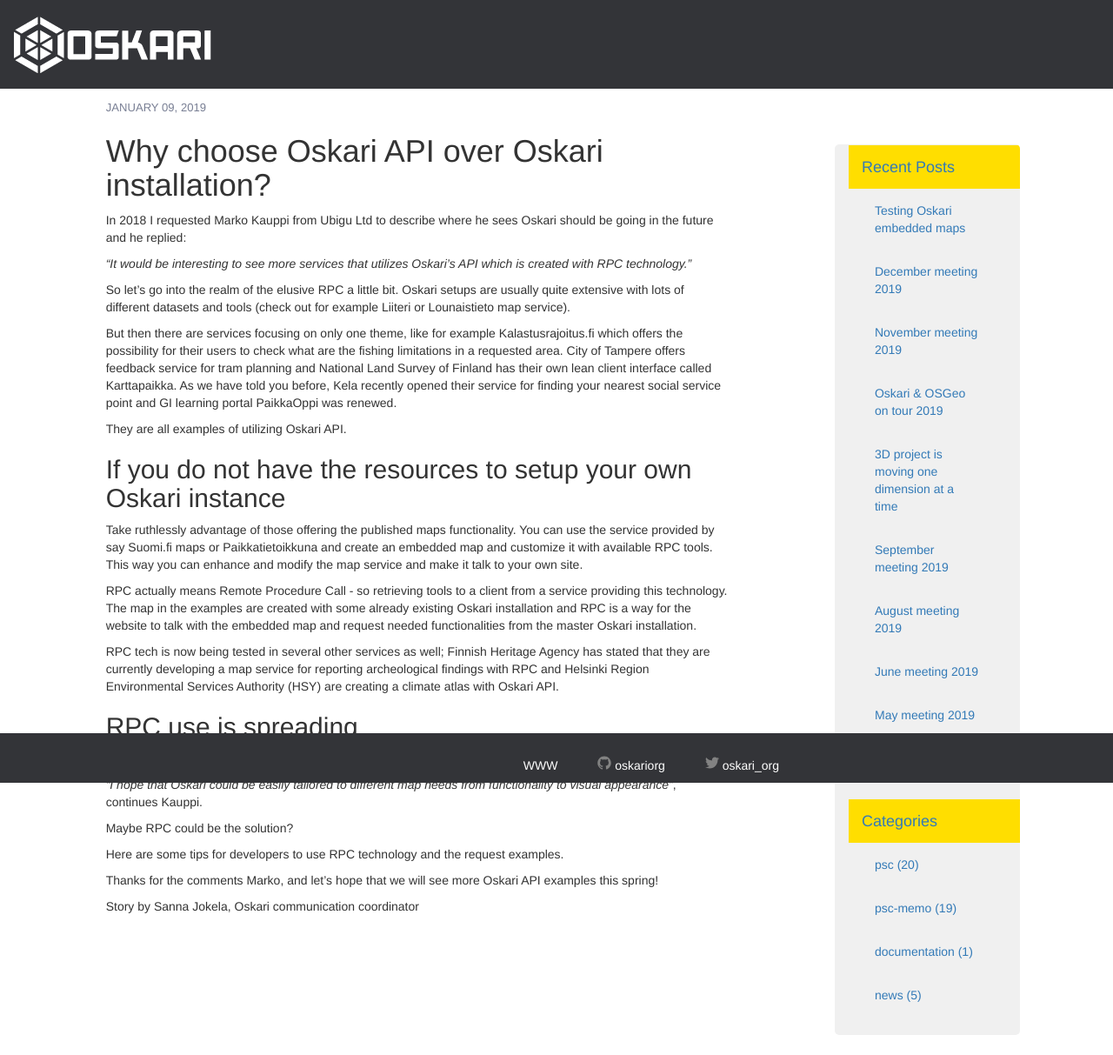
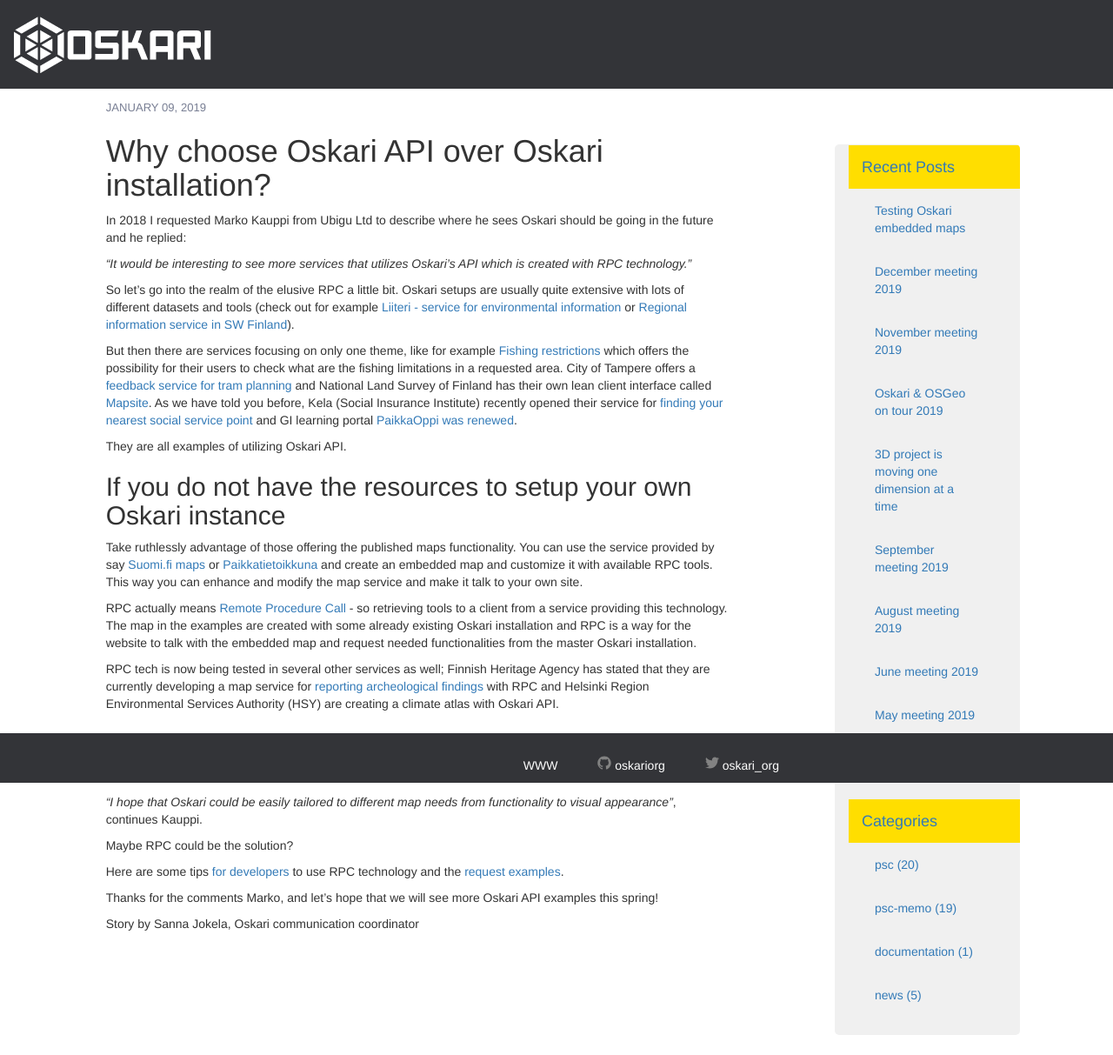
Before and after one commit to oskariorg/oskariorg.github.io, a Jekyll site: the page built from _posts/2019-01-07-Oskari_RPC_Ubigu.md, in a window 1280 px wide. Shown: the whole page at 87% size. Built offline with Jekyll 4.4.1, drawn with Linux system fonts in a browser that asks for light colours; nearby versions of some CDN libraries.

Commit message:
Update 2019-01-07-Oskari_RPC_Ubigu.md
Old post, promise this is almost the last

```diff
--- a/_posts/2019-01-07-Oskari_RPC_Ubigu.md
+++ b/_posts/2019-01-07-Oskari_RPC_Ubigu.md
@@ -13,24 +13,24 @@ In 2018 I requested Marko Kauppi from Ubigu Ltd to describe where he sees Oskari
 _"It would be interesting to see more services that utilizes Oskari’s API which is created with RPC technology."_
 
 So let’s go into the realm of the elusive RPC a little bit.
-Oskari setups are usually quite extensive with lots of different datasets and tools (check out for example Liiteri or Lounaistieto map service).
+Oskari setups are usually quite extensive with lots of different datasets and tools (check out for example [Liiteri - service for environmental information](https://liiteri.ymparisto.fi/) or [Regional information service in SW Finland](http://karttapalvelu.lounaistieto.fi/)).
 
-But then there are services focusing on only one theme, like for example Kalastusrajoitus.fi which
+But then there are services focusing on only one theme, like for example [Fishing restrictions](https://kalastusrajoitus.fi/) which
 offers the possibility for their users to check what are the fishing limitations in a requested area.
-City of Tampere offers feedback service for tram planning and National Land Survey of Finland has their own lean client interface called Karttapaikka. As we have told you before, Kela recently opened their service for finding your nearest social service point and GI learning portal PaikkaOppi was renewed.
+City of Tampere offers a [feedback service for tram planning](https://kartat.tampere.fi/raitiotieallianssi/) and National Land Survey of Finland has their own lean client interface called [Mapsite](https://asiointi.maanmittauslaitos.fi/karttapaikka/?lang=en). As we have told you before, Kela (Social Insurance Institute) recently opened their service for [finding your nearest social service point](https://oskari.org/gallery/kela) and GI learning portal [PaikkaOppi was renewed](https://oskari.org/gallery/paikkaoppi).
 
 They are all examples of utilizing Oskari API.
 
 ## If you do not have the resources to setup your own Oskari instance
 
-Take ruthlessly advantage of those offering the published maps functionality. You can use the service provided by say Suomi.fi maps or Paikkatietoikkuna and create an embedded map and customize it with available RPC tools. This way you can enhance and modify the map service and make it talk to your own site.
+Take ruthlessly advantage of those offering the published maps functionality. You can use the service provided by say [Suomi.fi maps](https://verkosto.oskari.org/en/suomi_fi/) or [Paikkatietoikkuna](http://www.paikkatietoikkuna.fi/) and create an embedded map and customize it with available RPC tools. This way you can enhance and modify the map service and make it talk to your own site.
 
-RPC actually means Remote Procedure Call - so retrieving tools to a client from a service providing this technology.
+RPC actually means [Remote Procedure Call](https://en.wikipedia.org/wiki/Remote_procedure_call) - so retrieving tools to a client from a service providing this technology.
 The map in the examples are created with some already existing Oskari installation and RPC is a way for the website to talk with the embedded map
 and request needed functionalities from the master Oskari installation.
 
 RPC tech is now being tested in several other services as well;
-Finnish Heritage Agency has stated that they are currently developing a map service for reporting archeological findings with
+Finnish Heritage Agency has stated that they are currently developing a map service for [reporting archeological findings](https://verkosto.oskari.org/en/reporting-archaeological-findings-with-rpc/) with
 RPC and Helsinki Region Environmental Services Authority (HSY) are creating a climate atlas with Oskari API.
 
 ## RPC use is spreading
@@ -41,7 +41,7 @@ _"I hope that Oskari could be easily tailored to different map needs from functi
 
 Maybe RPC could be the solution?
 
-Here are some tips for developers to use RPC technology and the request examples.
+Here are some tips [for developers](https://github.com/oskariorg/rpc-client) to use RPC technology and the [request examples](http://oskari.org/examples/rpc-api/rpc_example.html).
 
 Thanks for the comments Marko, and let's hope that we will see more Oskari API examples this spring!
 
```
